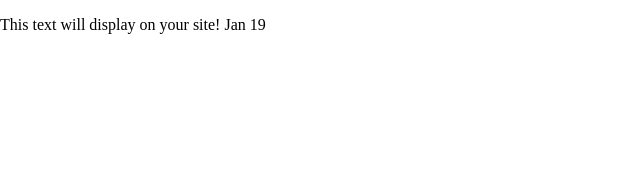
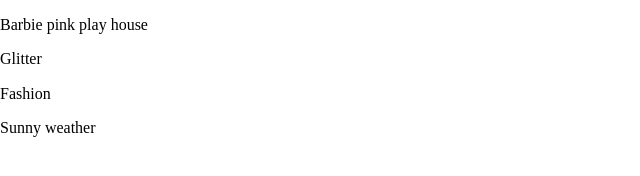
Before and after one commit to WoodsBass/Githubhwtesting, a plain HTML site: page index.html in a window 1280 px wide. Shown: the whole page, without its empty margins (0-640 px from the left). Drawn offline with Linux system fonts and the light colour scheme.

Commit message:
Update index.html
-Barbie
-glitter
-fashion
-sunny weather

```diff
--- a/index.html
+++ b/index.html
@@ -24,7 +24,10 @@
 
 <body>
   <!-- Place your site's HTML here -->
-  <p>This text will display on your site! Jan 19</p>
+  <p>Barbie pink play house</p>
+  <p>Glitter</p>
+  <p>Fashion</p>
+  <p>Sunny weather</p>
   <script src="js/main.js"></script>
 </body>
 
```
